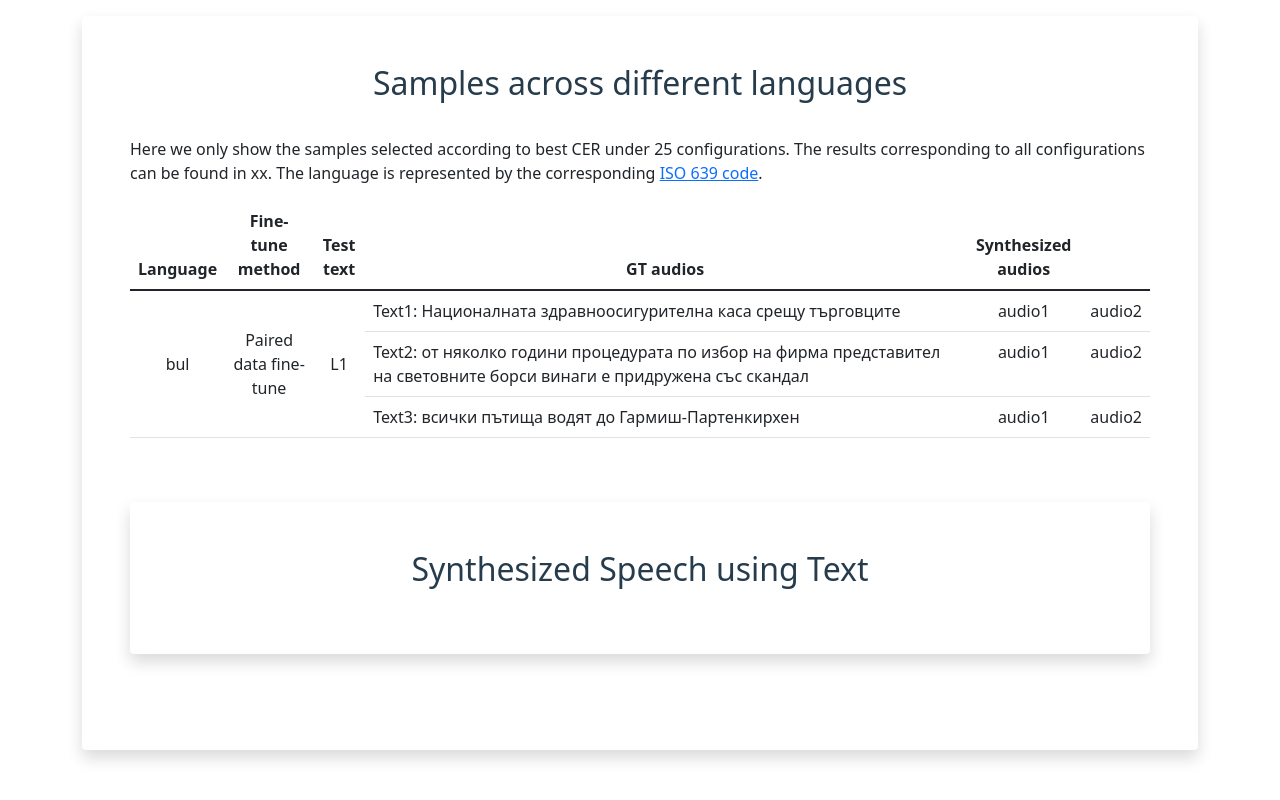
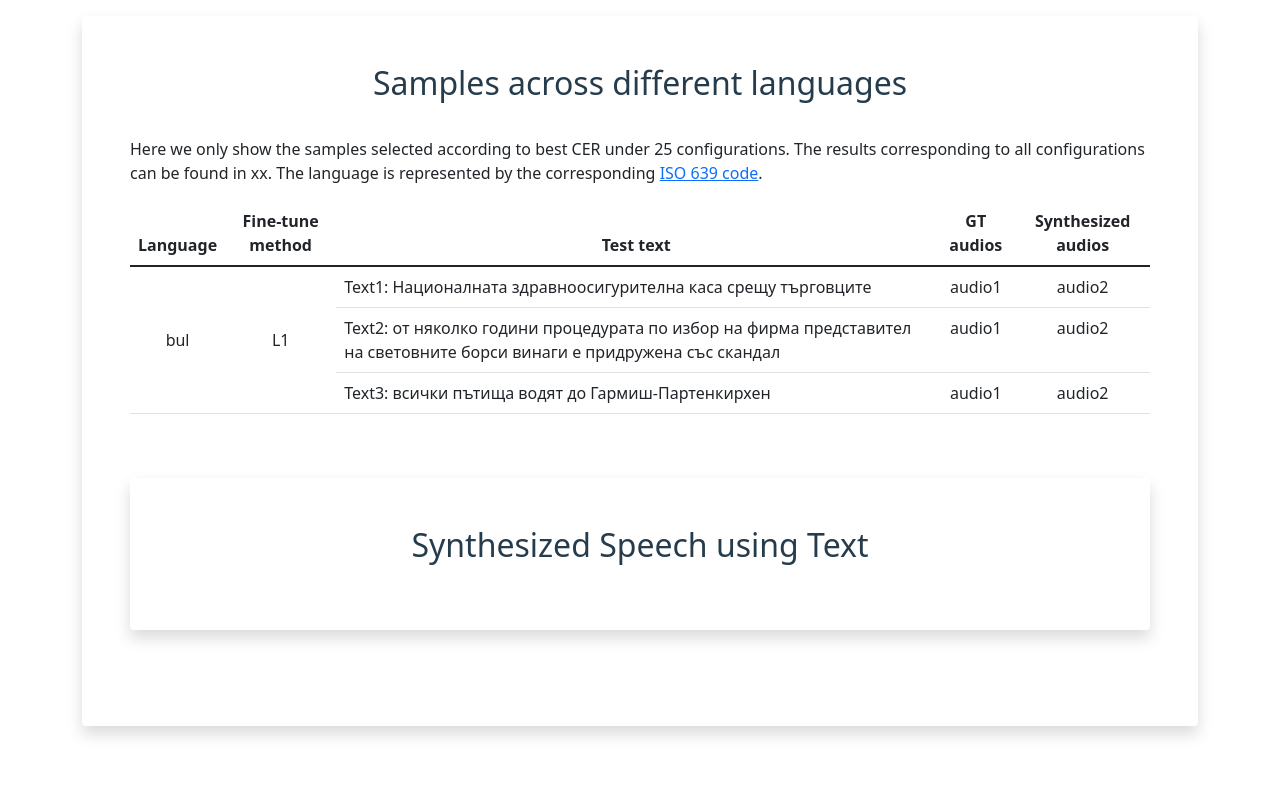
Before and after one commit to ISanonymous123456/ISanonymous123456.github.io, a plain HTML site: page index.html in a window 1280 px wide. Shown: the part 1428-2228 px from the top of the page. Drawn offline with Linux system fonts and the light colour scheme.

Commit message:
Update index.html

```diff
--- a/index.html
+++ b/index.html
@@ -171,7 +171,6 @@
 				<tbody>
 					<tr>
 						<td class="centered" rowspan="3">bul</td>
-						<td class="centered" rowspan="3">Paired data fine-tune</td>
 						<td class="centered" rowspan="3">L1</td>
 						<td style="text-align: left;vertical-align:middle;width: 600px">Text1: Националната здравноосигурителна каса срещу търговците</td>
 						<td style="text-align: center">audio1</td>
```
